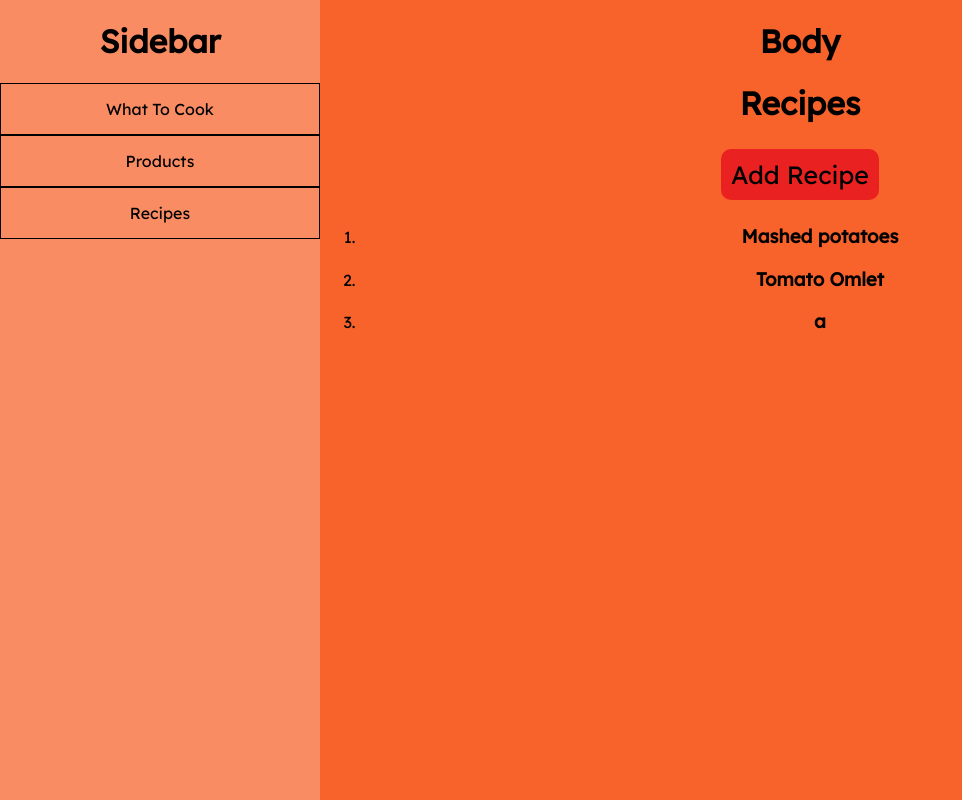
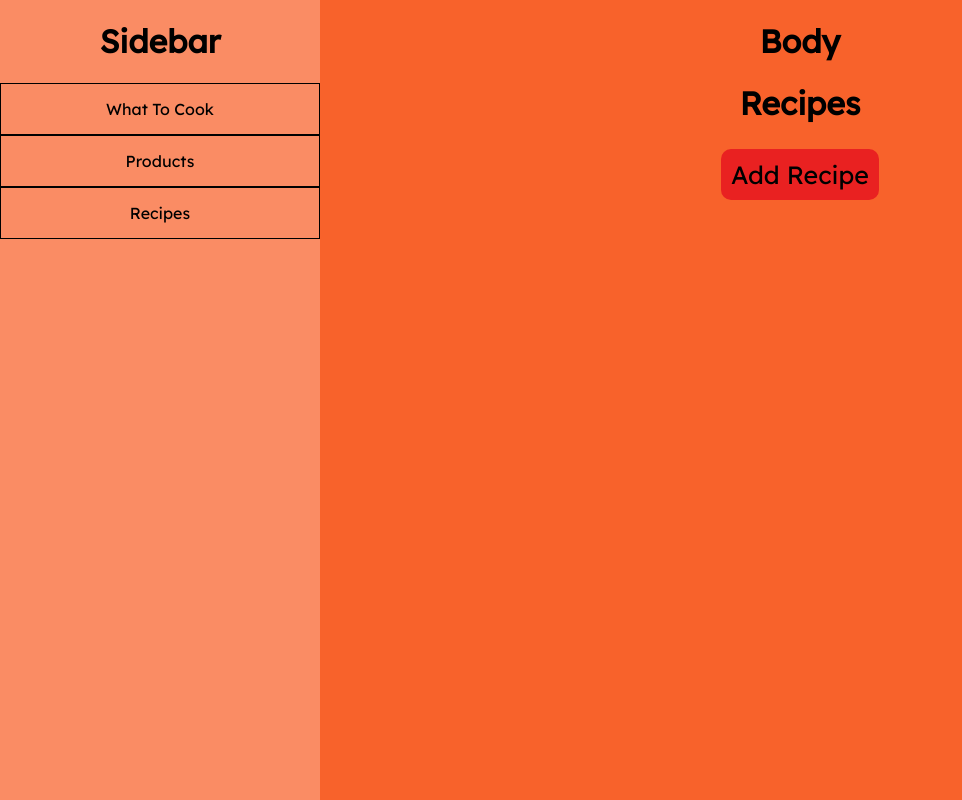
Before and after one commit to SaulReznik/WhatToCook, a React app: page /recipes in a window 1280 px wide. Shown: the whole page, without its empty margins (0-962 px from the left). Built offline with nearby package versions, Linux system fonts and the light colour scheme.

Commit message:
recipes ready

```diff
--- a/src/App.js
+++ b/src/App.js
@@ -71,16 +71,6 @@ export default class App extends React.Component{
         ]
     };
 
-    addNewRecipe = recipe => {
-        this.setState(prevState => ({
-            ...prevState,
-            recipes: [
-                ...prevState.recipes,
-                recipe,
-            ]
-        }))
-    }
-
     render(){
         const { products, recipes } = this.state;
 
@@ -98,13 +88,7 @@ export default class App extends React.Component{
                             />)}
                         />
                         <Route exact path="/products" component={Products} />
-                        <Route exact path="/recipes" render={props => (
-                            <Recipes
-                                {...props}
-                                recipes={recipes}
-                                addNewRecipe={this.addNewRecipe}
-                            />)}
-                        />
+                        <Route exact path="/recipes" component={Recipes} />
                     </div>
                 </BrowserRouter>
             </div>
--- a/src/components/routes/Products.js
+++ b/src/components/routes/Products.js
@@ -131,7 +131,7 @@ const mapDispatchToProps = dispatch => {
         addNewProduct: addNewProductAction,
         changeProductAmount: changeProductAmountAction,
         deleteProduct: deleteProductAction
-    } = actions;
+    } = actions.products;
 
     return ({
         addNewProduct: product => dispatch(addNewProductAction(product)),
--- a/src/components/routes/Recipes.js
+++ b/src/components/routes/Recipes.js
@@ -1,8 +1,11 @@
 import React from 'react';
+import { connect } from 'react-redux';
 
 import '../../styles/Recipes.css';
 
 import Recipe from '../Recipe';
+import { restrictedChars } from '../../constants';
+import actions from '../../store/actions';
 class Recipes extends React.Component{
     state = {
         isAddRecipeOpen: false,
@@ -47,7 +50,6 @@ class Recipes extends React.Component{
 
     onNewRecipeItemAmountChange = e => {
         const { keyCode } = this.state;
-        const { restrictedChars } = this.props;
 
         if (restrictedChars.includes(keyCode)) return;
 
@@ -150,4 +152,18 @@ class Recipes extends React.Component{
     }
 }
 
-export default Recipes;
+const mapStateToProps = state => ({
+    recipes: state.recipes
+});
+
+const mapDispatchToProps = dispatch => {
+    const {
+        addNewRecipe: addNewRecipeAction
+    } = actions.recipes;
+
+    return ({
+        addNewRecipe: recipe => dispatch(addNewRecipeAction(recipe))
+    })
+};
+
+export default connect(mapStateToProps , mapDispatchToProps)(Recipes);
--- a/src/store/actions/products.js
+++ b/src/store/actions/products.js
@@ -1,14 +1,20 @@
-export const addNewProduct = product => ({
+const addNewProduct = product => ({
     type: 'ADD_NEW_PRODUCT',
     product
 });
 
-export const changeProductAmount = payload => ({
+const changeProductAmount = payload => ({
     type: 'CHANGE_PRODUCT_AMOUNT',
     payload
 });
 
-export const deleteProduct = index => ({
+const deleteProduct = index => ({
     type: 'DELETE_PRODUCT',
     index
 })
+
+export default {
+    addNewProduct,
+    changeProductAmount,
+    deleteProduct
+}
--- /dev/null
+++ b/src/store/actions/recipes.js
@@ -0,0 +1,8 @@
+const addNewRecipe = recipe => ({
+    type: 'ADD_NEW_RECIPE',
+    recipe
+});
+
+export default {
+    addNewRecipe
+}
--- a/src/store/reducers/index.js
+++ b/src/store/reducers/index.js
@@ -1,5 +1,7 @@
 import { products } from './products';
+import { recipes } from './recipes';
 
 export default {
-    products
+    products,
+    recipes
 }
--- /dev/null
+++ b/src/store/reducers/recipes.js
@@ -0,0 +1,11 @@
+export const recipes = ( state = [], action ) => {
+    switch (action.type) {
+        case 'ADD_NEW_RECIPE':
+            return [
+                ...state,
+                action.recipe
+            ];
+        default:
+            return state;
+    }
+}
```
Also changed, not shown: src/store/actions/index.js (+4 -4 lines).
